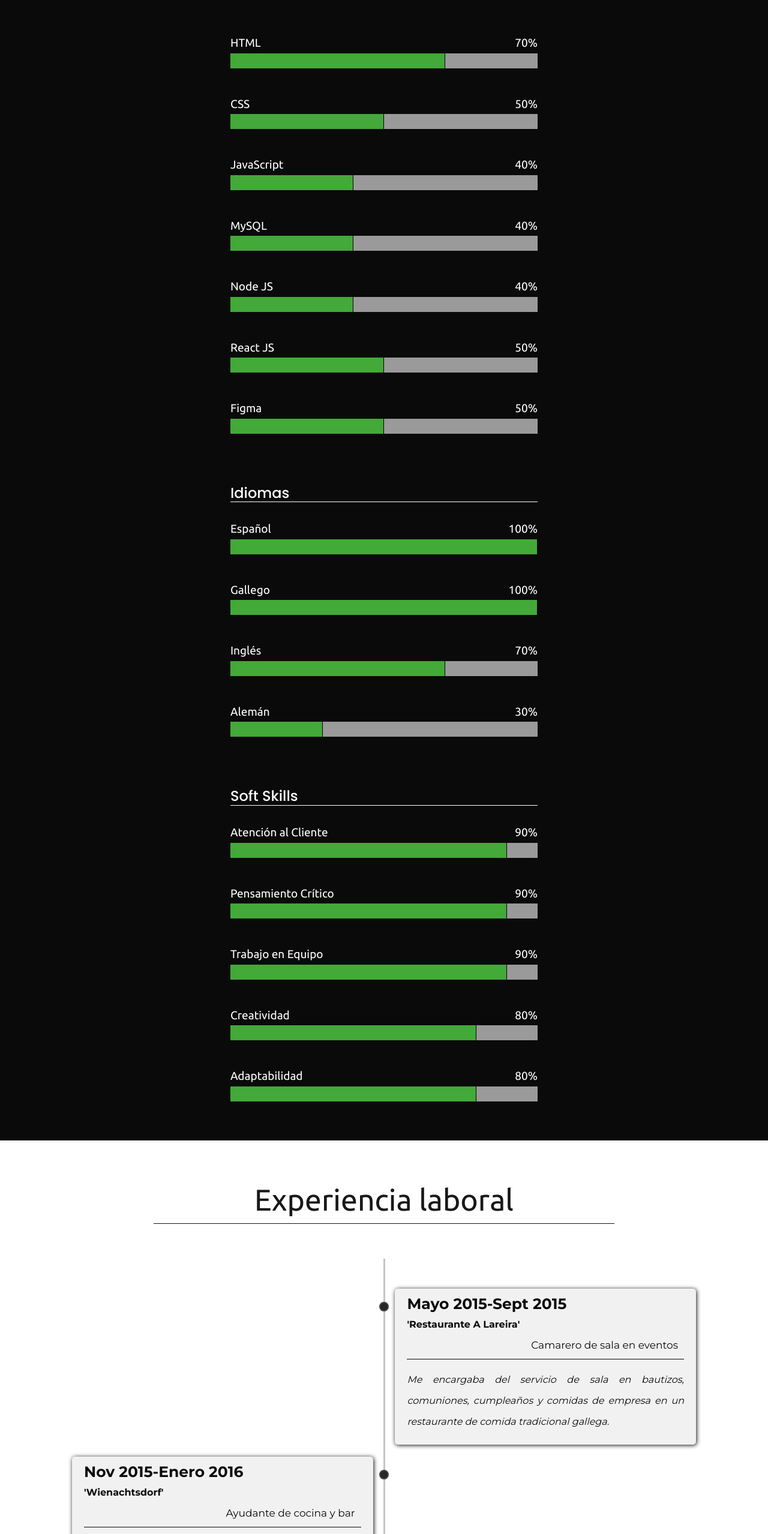
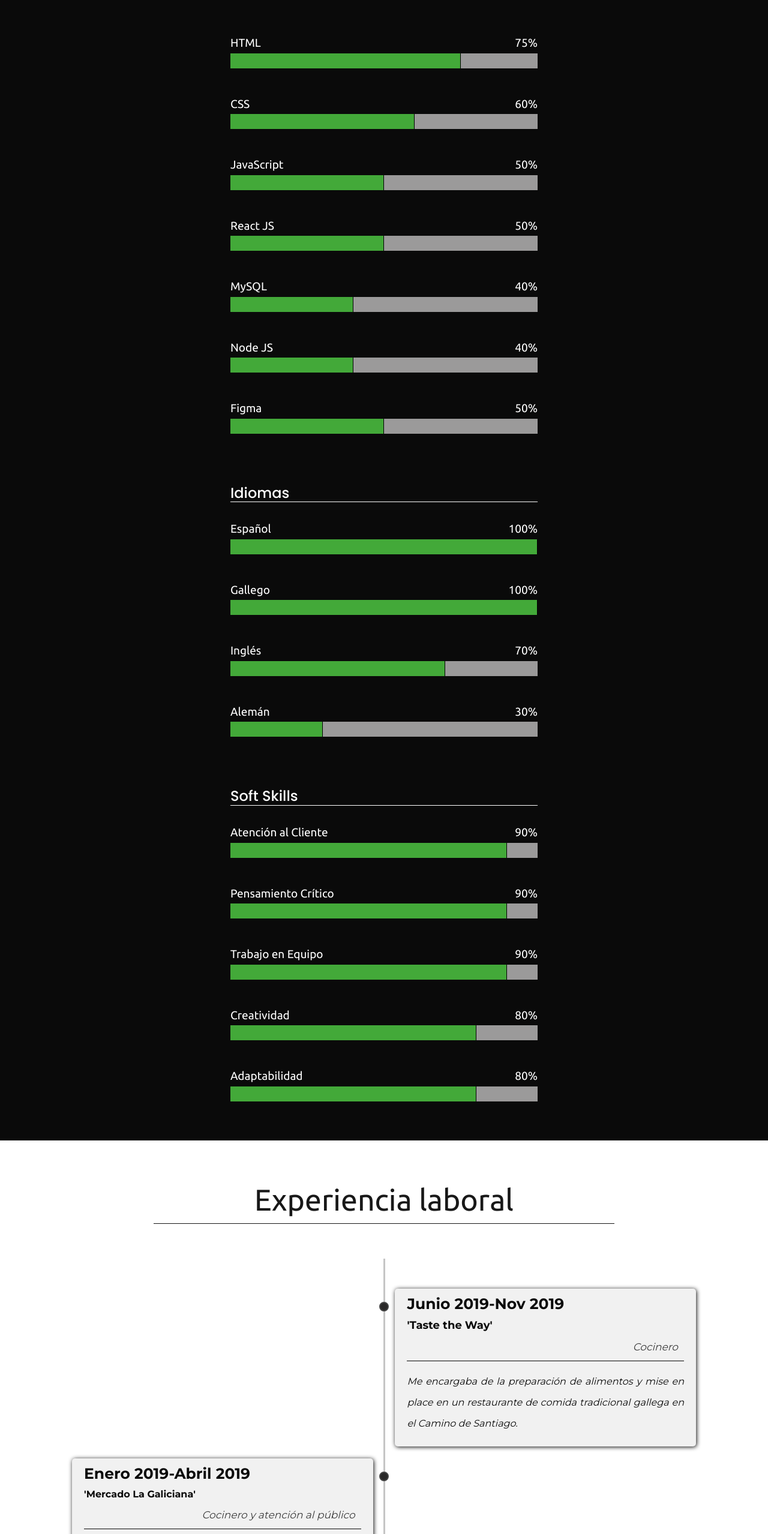
Before and after one commit to Guillx/Mi_Web, a React (Create React App) app: page / in a window 1280 px wide. Shown: the part 2845-5402 px from the top of the page at 60% size. Built offline with nearby package versions, Linux system fonts and the light colour scheme.

Commit message:
cambio exp y ttls

```diff
--- a/public/index.html
+++ b/public/index.html
@@ -13,7 +13,7 @@
   <link rel="manifest" href="%PUBLIC_URL%/manifest.json" />
 
 
-  <title>Guillx</title>
+  <title>Guillx Website</title>
 </head>
 
 <body>
--- a/src/assets/css/Contacto.css
+++ b/src/assets/css/Contacto.css
@@ -114,6 +114,10 @@
   }
 }
 @media only screen and (max-width: 1250px) {
+  .contacto-titulo {
+    width: 70%;
+  }
+
   .contacto-texto {
     width: 70%;
   }
@@ -199,8 +203,9 @@
 
 @media only screen and (max-width: 710px) {
   .contacto-titulo {
-    font-size: 38px;
+    font-size: 38px !important;
     padding-bottom: 0px;
+    width: 75%;
   }
 
   .contacto-texto {
@@ -212,12 +217,13 @@
 
 @media only screen and (max-width: 600px) {
   .contacto-titulo {
-    font-size: 35px;
+    font-size: 35px !important;
+    width: 80%;
   }
 
   .contacto-texto {
     font-size: 15px !important;
-    line-height: 30px;
+
     width: 80%;
   }
 
@@ -245,13 +251,12 @@
 
 @media only screen and (max-width: 500px) {
   .contacto-titulo {
-    font-size: 32px;
+    font-size: 30px !important;
   }
 
   .contacto-texto {
     font-size: 15px !important;
-    line-height: 25px;
-    width: 80%;
+    line-height: 25px !important;
   }
 
   .contacto-container input,
@@ -276,12 +281,6 @@
 
   .swal button {
     width: 100%;
-  }
-}
-
-@media only screen and (max-width: 400px) {
-  .btn-main-offer {
-    margin-left: 36px;
   }
 }
 
--- a/src/assets/css/Experiencia.css
+++ b/src/assets/css/Experiencia.css
@@ -93,7 +93,8 @@
 .timeline-content .cargo {
   line-height: 35px;
   font-size: 17px;
-  color: var(--primaryblack);
+  color: rgba(10, 10, 10, 0.781);
+  font-style: italic;
   border-bottom: 1px solid var(--primaryblack);
   padding: 5px 10px;
   text-align: right;
@@ -183,6 +184,7 @@
 @media only screen and (max-width: 600px) {
   .experiencia-titulo {
     font-size: 35px;
+    width: 80%;
   }
 
   .timeline-content h3 {
@@ -197,7 +199,7 @@
 
 @media only screen and (max-width: 500px) {
   .experiencia-titulo {
-    font-size: 32px;
+    font-size: 30px;
     width: 75%;
   }
 
--- a/src/assets/css/Habilidades.css
+++ b/src/assets/css/Habilidades.css
@@ -84,15 +84,19 @@
 }
 
 .html::before {
-  width: 70%;
+  width: 75%;
 }
 
 .css::before {
+  width: 60%;
+}
+
+.js::before {
   width: 50%;
 }
 
-.js::before {
-  width: 40%;
+.react::before {
+  width: 50%;
 }
 
 .sql::before {
@@ -101,10 +105,6 @@
 
 .node::before {
   width: 40%;
-}
-
-.react::before {
-  width: 50%;
 }
 
 .figma::before {
@@ -141,6 +141,10 @@
 /********** QUERIES *********/
 
 @media only screen and (max-width: 1250px) {
+  .habilidades-titulo {
+    width: 70%;
+  }
+
   .habilidades-texto {
     width: 70%;
   }
@@ -177,6 +181,7 @@
   .habilidades-titulo {
     font-size: 40px;
     padding-bottom: 5px;
+    width: 75%;
   }
 
   .habilidades-texto {
@@ -235,6 +240,7 @@
   .habilidades-titulo {
     font-size: 35px;
     margin: 20px auto;
+    width: 80%;
   }
 
   .habilidades-texto {
@@ -265,13 +271,12 @@
 
 @media only screen and (max-width: 500px) {
   .habilidades-titulo {
-    font-size: 32px;
+    font-size: 30px;
   }
 
   .habilidades-texto {
     font-size: 15px;
-    line-height: 30px;
-    width: 80%;
+    line-height: 27px;
     text-align: left;
   }
 
--- a/src/assets/css/Portfolio.css
+++ b/src/assets/css/Portfolio.css
@@ -217,6 +217,9 @@
 }
 
 @media only screen and (max-width: 1250px) {
+  .portfolio-titulo {
+    width: 70%;
+  }
   .portfolio-texto {
     width: 70%;
   }
@@ -365,6 +368,7 @@
 @media only screen and (max-width: 610px) {
   .portfolio-titulo {
     font-size: 35px;
+    width: 80%;
   }
 
   .portfolio-texto {
@@ -406,13 +410,12 @@
 
 @media only screen and (max-width: 500px) {
   .portfolio-titulo {
-    font-size: 32px;
+    font-size: 30px;
   }
 
   .portfolio-texto {
     font-size: 15px;
-    line-height: 30px;
-    width: 80%;
+    line-height: 27px;
   }
 }
 
--- a/src/assets/css/Presentacion.css
+++ b/src/assets/css/Presentacion.css
@@ -164,6 +164,7 @@
 @media only screen and (max-width: 1250px) {
   .presentacion-titulo {
     margin: -300px auto -20px auto;
+    width: 70%;
   }
 
   .presentacion-texto {
@@ -241,6 +242,7 @@
     margin: -600px auto -20px auto;
     font-size: 40px;
     padding-bottom: 5px;
+    width: 70%;
   }
 
   .presentacion-texto {
@@ -270,6 +272,7 @@
     margin: -650px auto -20px auto;
     font-size: 38px;
     padding-bottom: 0px;
+    width: 75%;
   }
 
   .presentacion-texto {
@@ -314,6 +317,7 @@
   .presentacion-titulo {
     margin: -750px auto -30px auto;
     font-size: 35px;
+    width: 80%;
   }
 
   .presentacion-texto {
@@ -340,14 +344,12 @@
 
 @media only screen and (max-width: 500px) {
   .presentacion-titulo {
-    margin: -770px auto -30px auto;
-    font-size: 32px;
+    margin: -780px auto -30px auto;
+    font-size: 30px;
   }
 
   .presentacion-texto {
-    font-size: 15px;
     line-height: 25px;
-    width: 80%;
   }
   .presentacion-texto-under {
     font-size: 15px;
--- a/src/components/Experiencia.js
+++ b/src/components/Experiencia.js
@@ -10,29 +10,32 @@ const Experiencia = () => {
         <div className="timeline-block timeline-block-right">
           <div className="marker"></div>
           <div className="timeline-content">
-            <h3>Mayo 2015-Sept 2015</h3>
-            <span>
-              <b>'Restaurante A Lareira'</b>
-            </span>
-            <p className="cargo">Camarero de sala en eventos </p>
+            <h3>Junio 2019-Nov 2019</h3>
+            <p className="empresa">
+              <b>'Taste the Way'</b>
+            </p>
+            <p className="cargo">Cocinero</p>
+
             <p className="descripcion-puesto">
-              Me encargaba del servicio de sala en bautizos, comuniones,
-              cumpleaños y comidas de empresa en un restaurante de comida
-              tradicional gallega.
+              Me encargaba de la preparación de alimentos y mise en place en un
+              restaurante de comida tradicional gallega en el Camino de
+              Santiago.
             </p>
           </div>
         </div>
+
         <div className="timeline-block timeline-block-left">
           <div className="marker"></div>
           <div className="timeline-content">
-            <h3>Nov 2015-Enero 2016</h3>
+            <h3>Enero 2019-Abril 2019</h3>
             <span>
-              <b>'Wienachtsdorf'</b>
+              <b>'Mercado La Galiciana'</b>
             </span>
-            <p className="cargo">Ayudante de cocina y bar</p>
+            <p className="cargo">Cocinero y atención al público</p>
             <p className="descripcion-puesto">
-              Me encargaba de la reposición de alimentos y bebidas y de tareas
-              básicas de cocina en el mercado navideño central de Zürich, Suiza.
+              Me encargaba de la cocción y preparación de diferentes platos
+              elaborados con pulpo, mise en place y atención y servicio al
+              cliente en una pulpería de Santiago de Compostela.
             </p>
           </div>
         </div>
@@ -56,15 +59,14 @@ const Experiencia = () => {
         <div className="timeline-block timeline-block-left">
           <div className="marker"></div>
           <div className="timeline-content">
-            <h3>Enero 2019-Abril 2019</h3>
+            <h3>Nov 2015-Enero 2016</h3>
             <span>
-              <b>'Mercado La Galiciana'</b>
+              <b>'Wienachtsdorf'</b>
             </span>
-            <p className="cargo">Cocinero y atención al público</p>
+            <p className="cargo">Ayudante de cocina y bar</p>
             <p className="descripcion-puesto">
-              Me encargaba de la cocción y preparación de diferentes platos
-              elaborados con pulpo, mise en place y atención y servicio al
-              cliente en una pulpería de Santiago de Compostela.
+              Me encargaba de la reposición de alimentos y bebidas y de tareas
+              básicas de cocina en el mercado navideño central de Zürich, Suiza.
             </p>
           </div>
         </div>
@@ -72,16 +74,15 @@ const Experiencia = () => {
         <div className="timeline-block timeline-block-right">
           <div className="marker"></div>
           <div className="timeline-content">
-            <h3>Junio 2019-Nov 2019</h3>
-            <p className="empresa">
-              <b>'Taste the Way'</b>
-            </p>
-            <p className="cargo">Cocinero</p>
-
+            <h3>Mayo 2015-Sept 2015</h3>
+            <span>
+              <b>'Restaurante A Lareira'</b>
+            </span>
+            <p className="cargo">Camarero de sala en eventos </p>
             <p className="descripcion-puesto">
-              Me encargaba de la preparación de alimentos y mise en place en un
-              restaurante de comida tradicional gallega en el Camino de
-              Santiago.
+              Me encargaba del servicio de sala en bautizos, comuniones,
+              cumpleaños y comidas de empresa en un restaurante de comida
+              tradicional gallega.
             </p>
           </div>
         </div>
--- a/src/components/Habilidades.js
+++ b/src/components/Habilidades.js
@@ -15,7 +15,7 @@ const Habilidades = () => {
         <div className="habilidades-bars">
           <div className="bars-info">
             <span className="bars-info-titulo">HTML</span>
-            <span className="bars-info-percent">70%</span>
+            <span className="bars-info-percent">75%</span>
           </div>
           <div className="line html"></div>
         </div>
@@ -23,7 +23,7 @@ const Habilidades = () => {
         <div className="habilidades-bars">
           <div className="bars-info">
             <span className="bars-info-titulo">CSS</span>
-            <span className="bars-info-percent">50%</span>
+            <span className="bars-info-percent">60%</span>
           </div>
           <div className="line css"></div>
         </div>
@@ -31,9 +31,17 @@ const Habilidades = () => {
         <div className="habilidades-bars">
           <div className="bars-info">
             <span className="bars-info-titulo">JavaScript</span>
-            <span className="bars-info-percent">40%</span>
+            <span className="bars-info-percent">50%</span>
           </div>
           <div className="line js"></div>
+        </div>
+
+        <div className="habilidades-bars">
+          <div className="bars-info">
+            <span className="bars-info-titulo">React JS</span>
+            <span className="bars-info-percent">50%</span>
+          </div>
+          <div className="line react"></div>
         </div>
 
         <div className="habilidades-bars">
@@ -50,14 +58,6 @@ const Habilidades = () => {
             <span className="bars-info-percent">40%</span>
           </div>
           <div className="line node"></div>
-        </div>
-
-        <div className="habilidades-bars">
-          <div className="bars-info">
-            <span className="bars-info-titulo">React JS</span>
-            <span className="bars-info-percent">50%</span>
-          </div>
-          <div className="line react"></div>
         </div>
 
         <div className="habilidades-bars">
```
